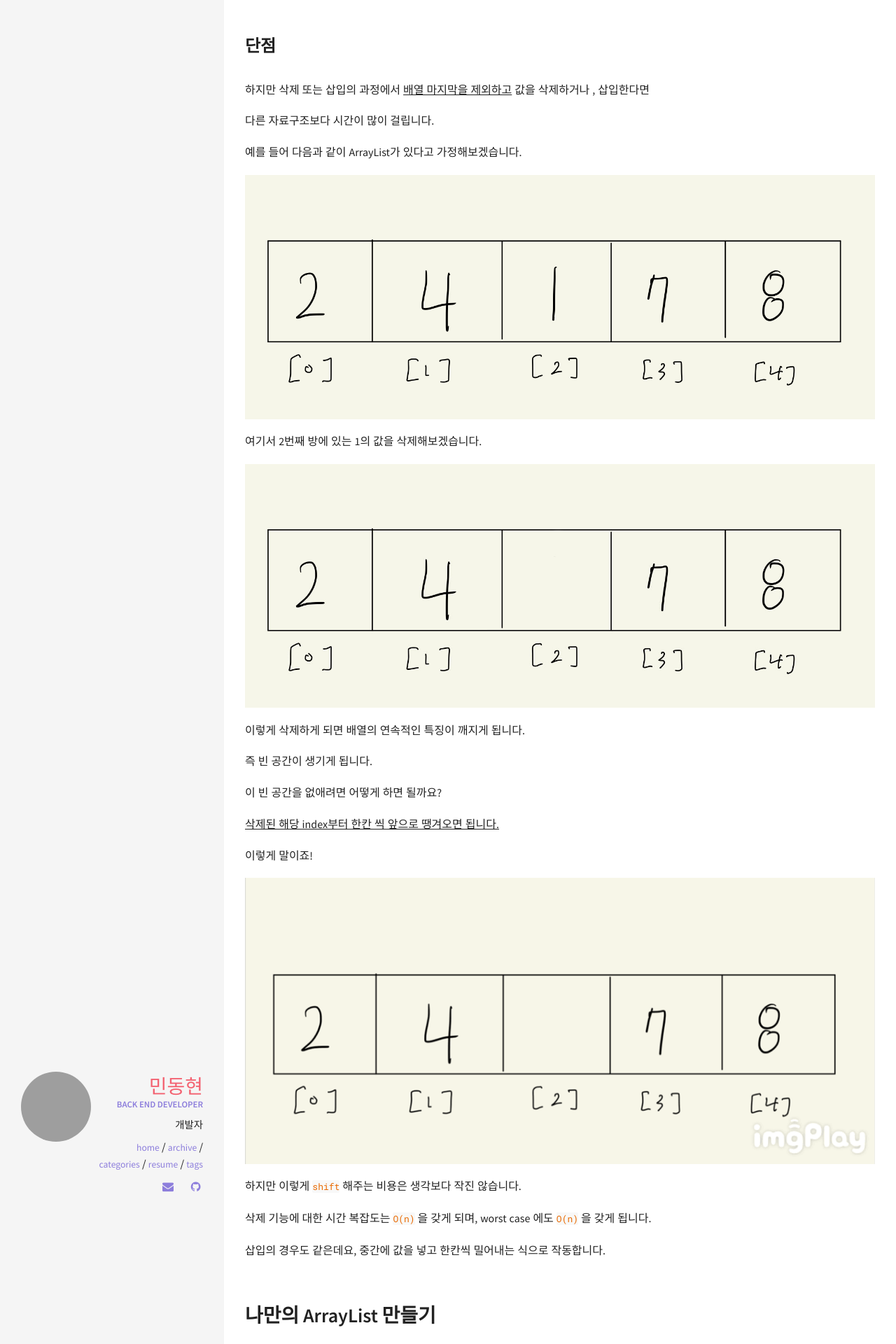
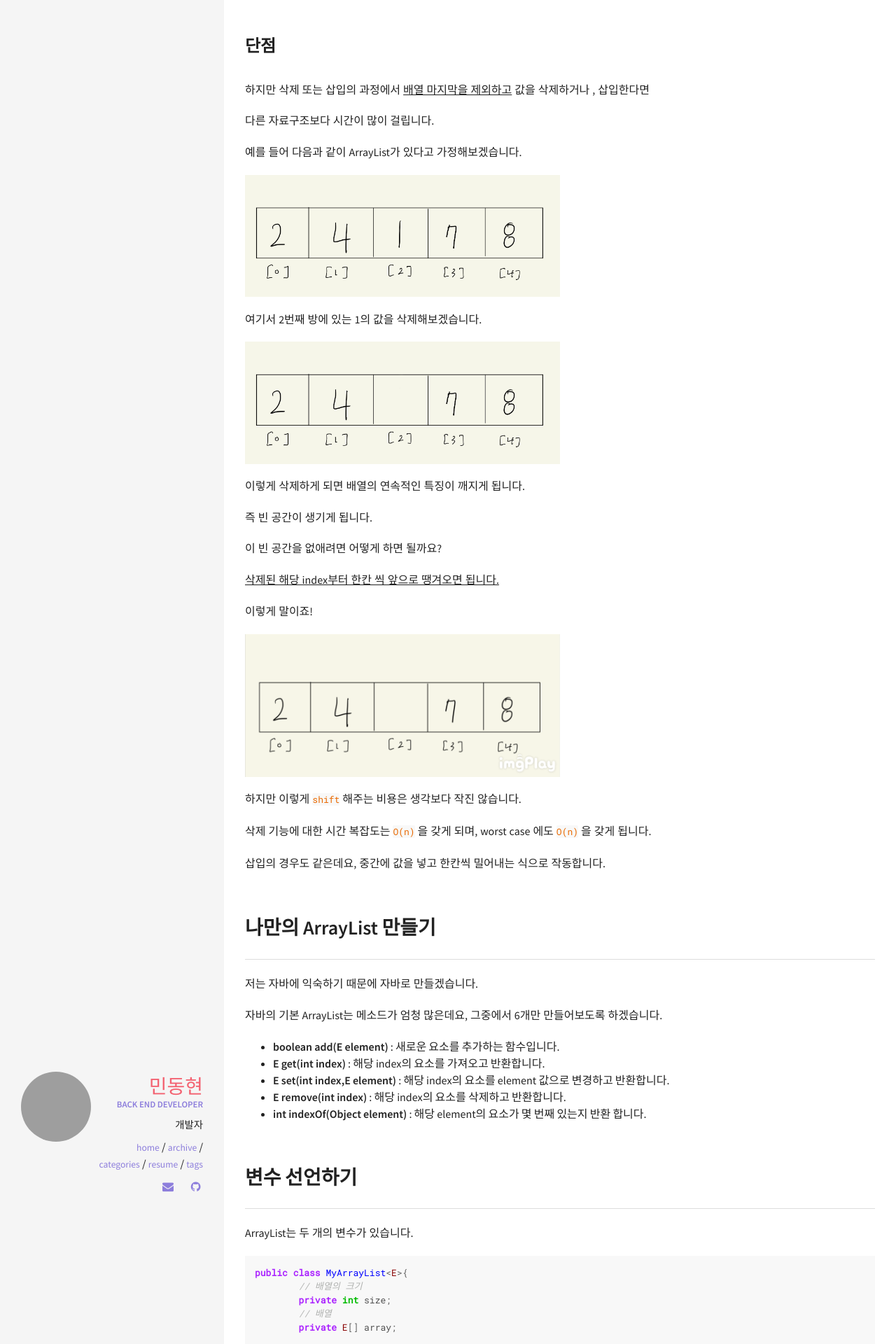
Before and after one commit to DaeAkin/DaeAkin.github.io, a Jekyll site: the page built from _posts/2019-05-28-나만의 ArrayList 만들기.md, in a window 1280 px wide. Shown: the part 841-2761 px from the top of the page at 70% size. Built offline with Jekyll 4.4.1, drawn with Linux system fonts in a browser that asks for light colours; comment, search, counter and statistics services are not loaded; some of the changed text lies outside the part shown.

Commit message:
Update 2019-05-28-나만의 ArrayList 만들기.md

```diff
--- a/_posts/2019-05-28-나만의 ArrayList 만들기.md
+++ b/_posts/2019-05-28-나만의 ArrayList 만들기.md
@@ -32,11 +32,11 @@ feature: ArrayList.png
 
 예를 들어 다음과 같이 ArrayList가 있다고 가정해보겠습니다.
 
-![](https://github.com/DaeAkin/DaeAkin.github.io/blob/master/img/blog/arraylist/image1.jpeg?raw=true)
+![](https://github.com/DaeAkin/DaeAkin.github.io/blob/master/img/blog/arraylist/image1.jpeg?raw=true){: width="50%" height="50%" float="left"}
 
 여기서 2번째 방에 있는 1의 값을 삭제해보겠습니다.
 
-![](https://github.com/DaeAkin/DaeAkin.github.io/blob/master/img/blog/arraylist/image2.jpeg?raw=true)
+![](https://github.com/DaeAkin/DaeAkin.github.io/blob/master/img/blog/arraylist/image2.jpeg?raw=true){: width="50%" height="50%" float="left"}
 
 이렇게 삭제하게 되면 배열의 연속적인 특징이 깨지게 됩니다.
 
@@ -48,7 +48,7 @@ feature: ArrayList.png
 
 이렇게 말이죠!
 
-![](https://github.com/DaeAkin/DaeAkin.github.io/blob/master/img/blog/arraylist/image3.gif?raw=true)
+![](https://github.com/DaeAkin/DaeAkin.github.io/blob/master/img/blog/arraylist/image3.gif?raw=true){: width="50%" height="50%" float="left"}
 
 하지만 이렇게 `shift` 해주는 비용은 생각보다 작진 않습니다.
 
@@ -138,7 +138,7 @@ public boolean add(E element) {
 
 두배를 늘려주고, 원래있던 배열의 값들도 같이 복사해줘야 하는데, `arraycopy()` 메소드를 사용하시면 됩니다.
 
-![](https://github.com/DaeAkin/DaeAkin.github.io/blob/master/img/blog/arraylist/image4.jpeg?raw=true)
+![](https://github.com/DaeAkin/DaeAkin.github.io/blob/master/img/blog/arraylist/image4.jpeg?raw=true){: width="50%" height="50%" float="left"}
 
 현재 제가만든 add함수는 항상 `True` 값을 리턴하게 됩니다.
 
@@ -224,7 +224,7 @@ remove는 간단합니다. 해당 index를 접근하여, 그 요소를 삭제한
 
 이런 현상을 막기위해서 삭제한 index로부터 뒤에 요소들을 앞으로 땡겨와야 합니다.
 
-![](https://github.com/DaeAkin/DaeAkin.github.io/blob/master/img/blog/arraylist/image3.gif?raw=true)
+![](https://github.com/DaeAkin/DaeAkin.github.io/blob/master/img/blog/arraylist/image3.gif?raw=true){: width="50%" height="50%" float="left"}
 
 코드로 짜면 이렇게 됩니다.
 
```
